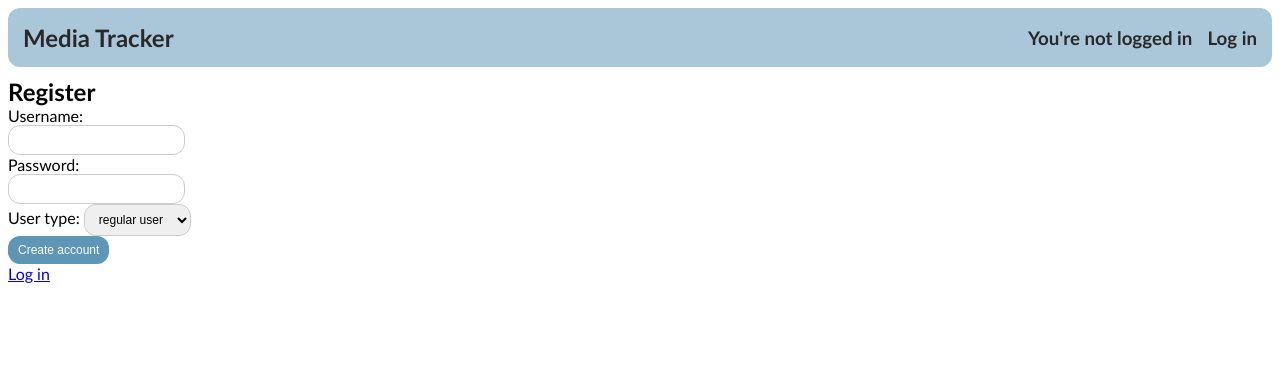
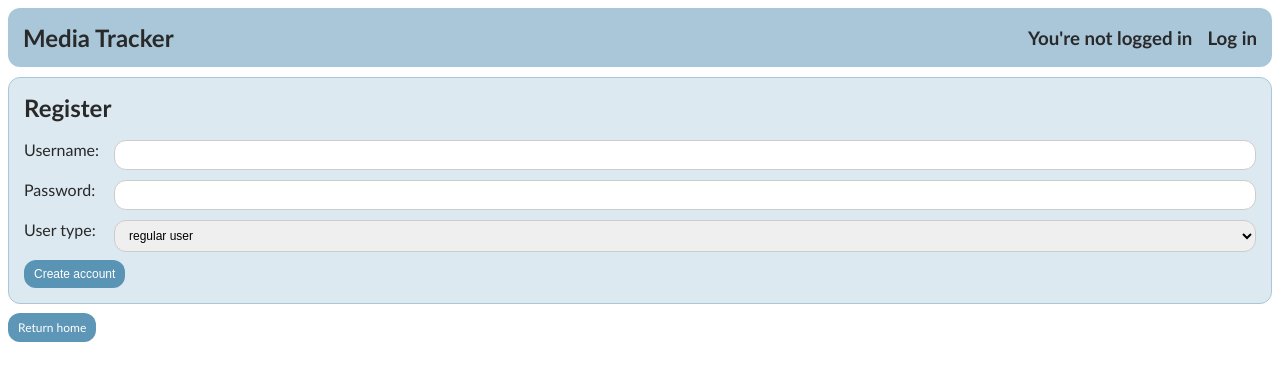
Before and after one commit to uyenmh/tsoha-media-tracker, a Flask app: page /register in a window 1280 px wide. Shown: the top 381 px of the page. Run offline with Flask 3, Linux system fonts and the light colour scheme.

Commit message:
add styling for register.html

```diff
--- /dev/null
+++ b/static/register.css
@@ -0,0 +1,19 @@
+.register-container {
+    border-radius: 12px;
+    padding: 15px;
+    border: 1px solid #a9c7d9;
+    margin-bottom: 12px;
+    background-color: #a9c7d965;
+    color: rgb(41, 41, 41);
+}
+
+.register-header {
+    margin-bottom: 10px;
+}
+
+.user-info {
+    display: grid;
+    grid-template-columns: 80px 1fr;
+    padding: 8px 0px;
+    gap: 10px;
+}
--- a/templates/register.html
+++ b/templates/register.html
@@ -1,24 +1,28 @@
 {% extends "layout.html" %}
 {% block content %}
+<link rel="stylesheet" href="/static/register.css">
 
 <title>Register | Media Tracker</title>
+
+<div class="register-container">
+    <div class="register-header">
         <h2>Register</h2>
+    </div>
 
     <form action="/register" method="post">
+        <div class="user-info">
             Username: <br><input type="text" name="username" minlength="1" maxlength="20">
-<p>
             Password: <br><input type="password" name="password">
-<p>
             User type:
             <select name="role">
                 <option value=1> regular user
                 <option value=2> admin
             </select>
-<p>
+        </div>
         <input type="submit" value="Create account">
     </form>
+</div>
 
-<p>
-<a href="/login">Log in</a>
+<a href="/" class="button">Return home</a>
 
 {% endblock %}
```
Lines whose indentation alone changed are shown as unchanged.
